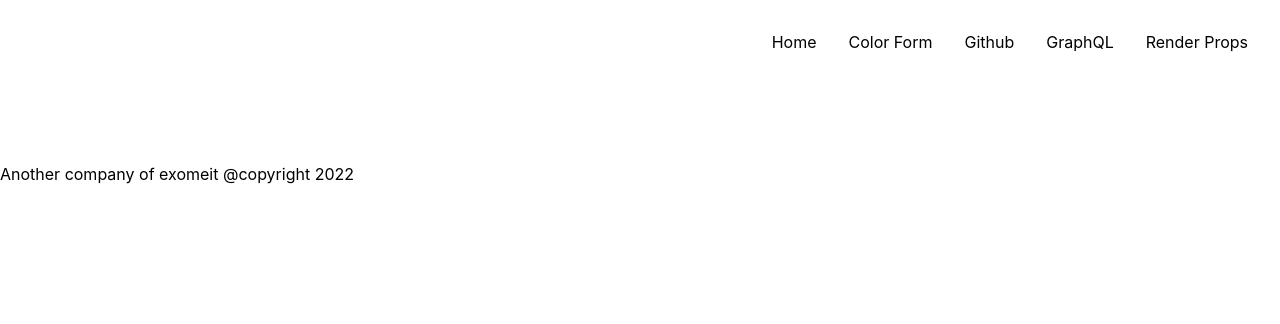
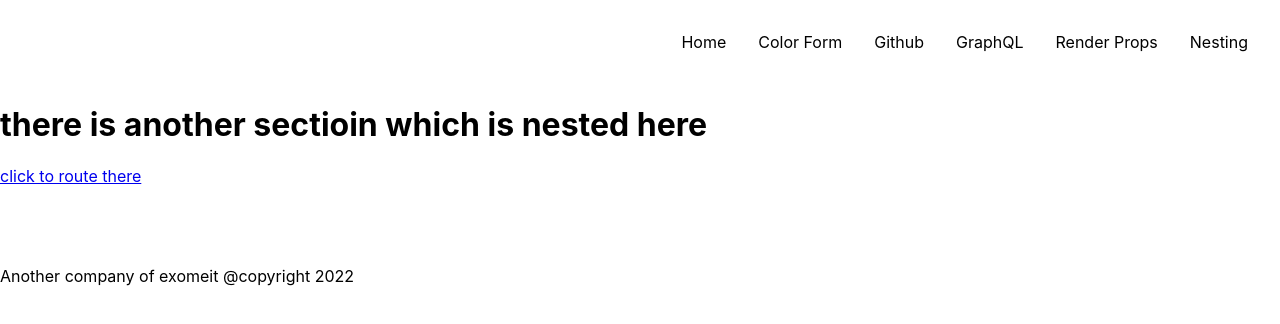
Before and after one commit to mszahan/react_essential, a React (Create React App) app: page /nesting in a window 1280 px wide. Shown: the top 324 px of the page. Built offline with nearby package versions, Linux system fonts and the light colour scheme.

Commit message:
used the nested routing in this project

```diff
--- a/src/App.js
+++ b/src/App.js
@@ -7,6 +7,7 @@ import Github from './components/Github';
 import GraphQl from './components/GraphApi';
 import Rends from './components/RendProp';
 import Nav from './components/Nav';
+import { Nested, Nesting } from './components/Nesting';
 
 function Header(props) {
   return(
@@ -101,6 +102,9 @@ function App() {
     <Route path='/github' element={<Github/>}/>
     <Route path='/graph' element={<GraphQl/>}/>
     <Route path='/rends' element={<Rends/>}/>
+    <Route path='/nesting' element={<Nesting/>}>
+      <Route path='nested' element={<Nested/>}/>
+    </Route>
   </Routes>
 
 <Footer year={new Date().getFullYear()}/>
--- a/src/components/Nav.jsx
+++ b/src/components/Nav.jsx
@@ -9,6 +9,7 @@ function Nav () {
             <Link to='/github'>Github</Link>
             <Link to='/graph'>GraphQL</Link>
             <Link to='/rends'>Render Props</Link>
+            <Link to='/nesting'>Nesting</Link>
         </div>
     )
 }
--- /dev/null
+++ b/src/components/Nesting.jsx
@@ -0,0 +1,24 @@
+import { Outlet, Link } from "react-router-dom";
+
+
+
+export function Nested () {
+    return (
+        <div className="nested">
+            <h1>This is nested within the app</h1>
+        </div>
+    )
+}
+
+export function Nesting () {
+    return (
+        <div className="">
+            <h1>there is another sectioin which is nested here</h1>
+            <Link to='/nesting/nested'> click to route there </Link>
+            <Outlet/>
+        </div>
+    )
+}
+
+// export {Nested};
+// export {Nesting};
```
